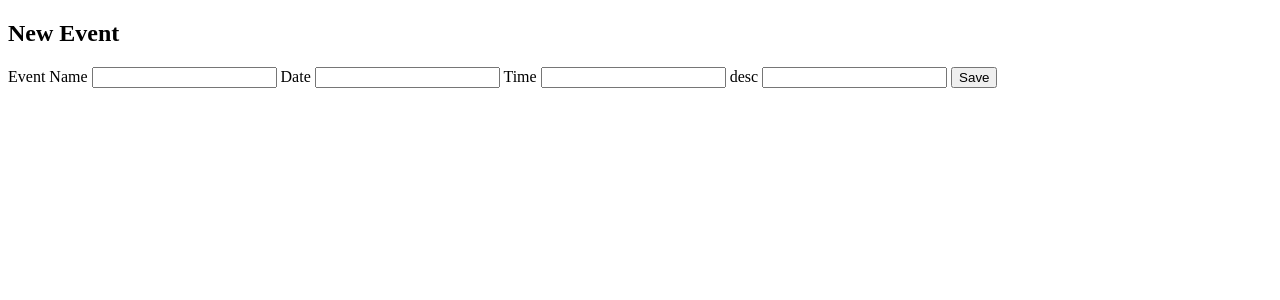
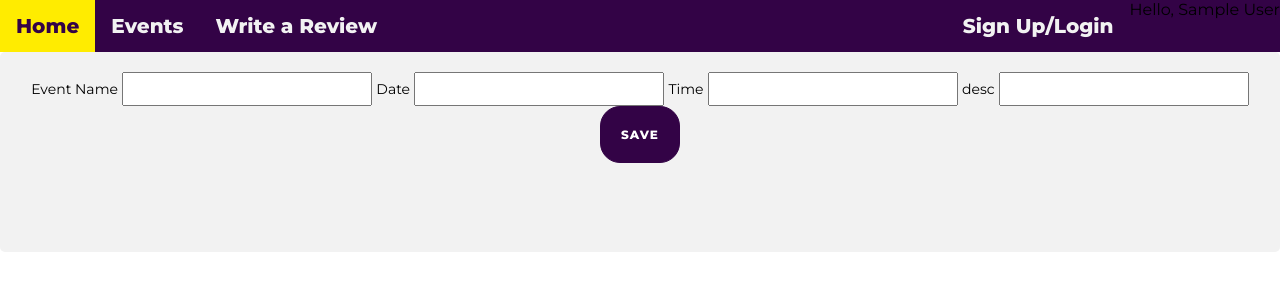
Before and after one commit to adev-exe/Finddit, a Flask app: page /create.html in a window 1280 px wide. Shown: the top 300 px of the page. Run offline with Flask 2, Linux system fonts and the light colour scheme; the visitor is signed in with stand-in values (Sample User, id 1); data comes from the database, SQL or seed files in the repository; parts of the project's set-up code (start-up, migrations or seed data) failed here and were passed over.

Commit message:
Added Navbar style, CreateStyle

```diff
--- /dev/null
+++ b/website/static/createStyle.css
@@ -0,0 +1,121 @@
+@import url("https://fonts.googleapis.com/css?family=Montserrat:400,800");
+
+body {
+  background: #ffffff;
+  display: fit-content;
+  justify-content: center;
+  align-items: center;
+  flex-direction: column;
+  font-family: "Montserrat", sans-serif;
+  height: 100vh;
+  margin: -20px 0 50px;
+  text-align: center;
+  padding: 0;
+}
+
+button {
+  display: inline-block;
+  border-radius: 20px;
+  border: 1px solid #330346;
+  background-color: #330346;
+  color: #ffffff;
+  font-size: 12px;
+  font-weight: bold;
+  padding: 20px;
+  letter-spacing: 1px;
+  text-transform: uppercase;
+  transition: transform 80ms ease-in;
+}
+
+button:active {
+  transform: scale(0.95);
+}
+
+button:focus {
+  color: white;
+  outline: none;
+}
+
+button.ghost {
+  background-color: transparent;
+  border-color: #ffffff;
+}
+
+h1 {
+  text-align: center;
+  color: rgb(255, 255, 255);
+  background-color: rgb(68, 2, 80);
+  padding: 15px;
+  padding-top: 15px;
+  height: 40px;
+  margin: 0 auto;
+  font-size: 35px;
+}
+
+h2 {
+  text-align: center;
+  font-size: 30px;
+  padding: 0px;
+  margin-top: 0%;
+  margin-bottom: 0%;
+}
+
+h3 {
+  text-align: center;
+  font-size: 20px;
+}
+
+h4 {
+  text-align: center;
+  color: rgb(68, 2, 80);
+  font-size: 25px;
+  text-decoration: none;
+}
+
+label {
+  font-size: 14px;
+  font-weight: 100;
+}
+
+input{
+    /* background-color: #330346; */
+    width: 250px;
+    height: 20px;
+    display: inline-block;
+    padding: 15px;
+}
+
+input[type="text"],
+select {
+  width: 100%;
+  padding: 12px 20px;
+  margin: 8px 0;
+  display: block;
+  border: 1px solid #ccc;
+  border-radius: 4px;
+  box-sizing: border-box;
+}
+
+input[type="submit"] {
+  width: 100%;
+  background-color: #4caf50;
+  color: white;
+  padding: 14px 20px;
+  margin: 8px 0;
+  border: none;
+  border-radius: 4px;
+  cursor: pointer;
+}
+
+input[type="submit"]:hover {
+  background-color: #45a049;
+}
+
+.create {
+    border-radius: 5px;
+    background-color: #f2f2f2;
+    padding: 20px;
+    height: 200px;
+    position: relative;
+    display: inline-block;
+  }
--- /dev/null
+++ b/website/static/navbarStyle.css
@@ -0,0 +1,51 @@
+@import url('https://fonts.googleapis.com/css?family=Montserrat:400,800');
+*{
+	margin: 0;
+	padding: 0;
+	outline: none;
+	box-sizing: border-box;
+	font-family: 'Montserrat', sans-serif;
+}
+
+/* body{ */
+	/* background: url('https://i0.wp.com/stanzaliving.wpcomstaging.com/wp-content/uploads/2021/07/Cafes-in-Indore.jpg?fit=1000%2C750&ssl=1') no-repeat center; */
+	/* background: url('https://upload.wikimedia.org/wikipedia/commons/c/ce/Greenville_sunrise.jpg') no-repeat center; */
+  /* background-color:lightblue;
+  width: 100%;
+	height: 100vh;
+
+} */
+
+body {
+  margin: 0;
+}
+
+.topnav {
+  background-color: #330346;
+  overflow: hidden;
+  padding: 0%;
+}
+
+.topnav a {
+  float: left;
+  color: #f2f2f2;
+  text-align: center;
+  padding: 14px 16px;
+  text-decoration: none;
+  font-size: 20px;
+  font-weight: bold;
+}
+
+.topnav a:hover {
+  background-color: #ddd;
+  color: black;
+}
+
+.topnav a.active {
+  background-color: #ffec00;
+  color: #330346;
+}
+
+.topnav-right{
+  float: right;
+}
--- a/website/static/style.css
+++ b/website/static/style.css
@@ -224,3 +224,8 @@ input {
 	height: 40px;
 	width: 40px;
 }
+
+
+li {
+	list-style-type: none;
+  }
--- a/website/templates/create.html
+++ b/website/templates/create.html
@@ -1,19 +1,36 @@
 {% extends 'log.html' %}
 
-{% block header %}
-  <h1>{% block title %}New Event{% endblock %}</h1>
-{% endblock %}
+{% block content %}
+<link rel="stylesheet" type="text/css" href="createStyle.css">
 
-{% block content %}
+<!-- <div class="topnav">
+  <link rel="stylesheet" type="text/css" href="baseStyle.css">
+  <a class="active" href="base.html">Home</a>
+  <a href="events.html">Events</a>
+  <a href="review.html">Write a Review</a>
+  <div class="topnav-right">
+    <a href="signuplogin.html">Sign Up/Login</a>
+  </div>
+</div> -->
+{% include 'navbar.html' %}
+
+<div class="create">
   <form method="post">
     <label for="event">Event Name</label>
     <input types="text" name="eventN" id="eventN" value="{{ request.form['event'] }}" required>
+
     <label for="date">Date</label>
     <input name="e_date" id="date"{{ request.form['event_date'] }}>
+
     <label for="time">Time</label>
     <input name="e_time" id="time"{{ request.form['event_time'] }}>
+
     <label for="time">desc</label>
     <input name="e_desc" id="e_desc"{{ request.form['event_desc'] }}>
-    <input type="submit" value="Save">
+
+    <!-- <input type="submit" value="Save"> -->
+    <button type="submit" value="Save">Save</button>
   </form>
+
+</div>
 {% endblock %}
--- a/website/templates/navbar.html
+++ b/website/templates/navbar.html
@@ -1,5 +1,6 @@
 <div class="topnav">
-  <link rel="stylesheet" type="text/css" href="{{ url_for('static', filename='baseStyle.css')}}">
+  <link rel="stylesheet" type="text/css" href="{{ url_for('static', filename='navbarStyle.css')}}">
+
   <a class="active" href="../base.html">Home</a>
   <a href="{{ url_for('views.events')}}">Events</a>
   <a href="{{ url_for('views.review')}}">Write a Review</a>
--- a/website/templates/results_details.html
+++ b/website/templates/results_details.html
@@ -22,7 +22,7 @@
     </div>
   </div> -->
 
-  <h2>Results</h2>
+  <h2 style="padding-top: 10px;">Results</h2>
   <div class="place-container">
     {% for result in results %}
       {% with result=result %}
```
Also changed, not shown: website/templates/base.html (+0 -9 lines), website/templates/location.html (+4 -3 lines), website/templates/review.html (+7 -3 lines), website/templates/reviewResult.html (+1 -8 lines).
